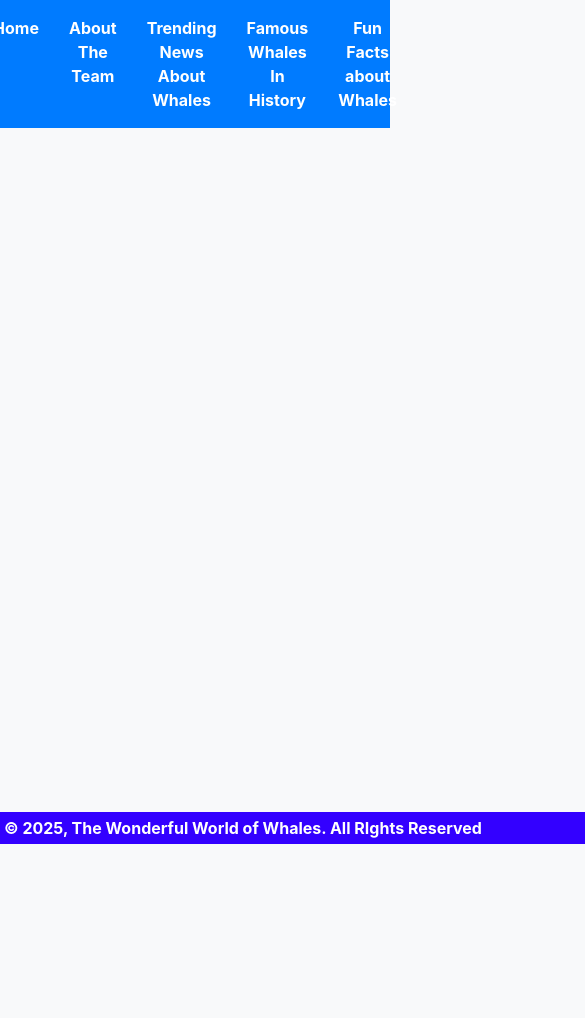
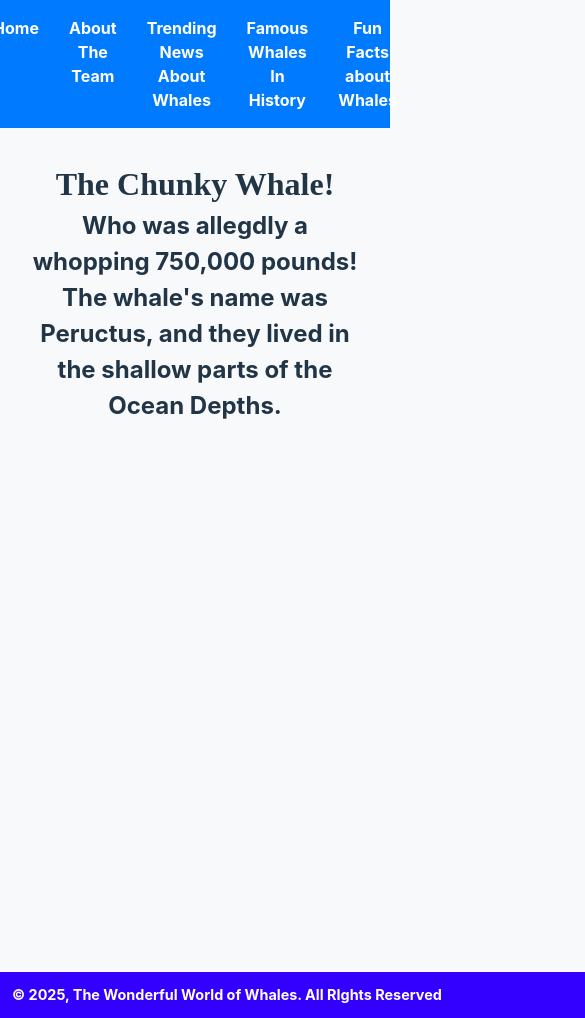
Before and after one commit to liamcmtreacy/WebUI_LiamMikeyJess_groupProject, a SvelteKit app in the folder svelte-app/: page /340_Ton_Whale in a window 390 px wide. Shown: the top 1018 px of the page, 585 px wide, since content can reach past the window. Before the commit the page ends 844 px from the top, so only its background shows below. Built offline with nearby package versions, Linux system fonts and the light colour scheme.

Commit message:
Fixed Footer problems, now properly working, plus fixed some small spelling errors on pages, started work on another article

```diff
--- /dev/null
+++ b/svelte-app/src/lib/components/Footer.svelte
@@ -0,0 +1,26 @@
+
+<footer>
+    <h4>&copy; 2025, The Wonderful World of Whales. All RIghts Reserved</h4>
+</footer>
+
+<style>
+
+footer {
+    background-color: rgb(51, 0, 255);
+    color: white;
+    text-align: left;
+    padding: 0.25rem;
+    position: relative;
+    bottom: 0;
+    width: 2500px;
+}
+
+@media (max-width: 768px) {
+
+    footer {
+        padding: 0.75rem;
+        position: relative;
+        font-size: 0.9rem;
+    }
+}
+</style>
--- a/svelte-app/src/routes/+layout.svelte
+++ b/svelte-app/src/routes/+layout.svelte
@@ -1,3 +1,9 @@
+<script>
+import Footer from '$lib/components/Footer.svelte';
+
+</script>
+
+
 <header>
     <nav>
 <ul>
@@ -10,14 +16,11 @@
     </nav>
 </header>
 
-
-<footer>
-    <h4>&copy; 2025, The Wonderful World of Whales. All RIghts Reserved</h4>
-</footer>
-
 <main>
     <slot />
 </main>
+
+<Footer />
 <style>
     header {
         background-color: #007bff;
@@ -46,15 +49,6 @@
     main {
         padding: 2rem;
         text-align: center;
+        min-height: 100vh;
     }
-
-footer {
-    background-color: rgb(51, 0, 255);
-    color: white;
-    text-align: left;
-    padding: 0.25rem;
-    position: fixed;
-    bottom: 0;
-    width: 2500px;
-}
 </style>
--- a/svelte-app/src/routes/340_Ton_Whale/+page.svelte
+++ b/svelte-app/src/routes/340_Ton_Whale/+page.svelte
@@ -0,0 +1,15 @@
+<h1>The Chunky Whale!</h1>
+<h2> Who was allegdly a whopping 750,000 pounds!</h2>
+
+<h2>The whale's name was Peructus, and they lived in the shallow parts of the Ocean Depths. <br>
+
+</h2>
+
+
+<style>
+    h1 {
+        font-family: cursive;
+        font-weight: bold;
+
+    }
+</style>
--- a/svelte-app/src/routes/MobyDick/+page.svelte
+++ b/svelte-app/src/routes/MobyDick/+page.svelte
@@ -23,7 +23,7 @@
 
 <img src = "/starbucks.png" alt = "Starbucks Logo of a green lady, on a white background">
 
-<h3>The famous coffee chain Starbucks was actually named after a character in Moby Dick, a character in the novel named Starbuckm who
+<h3>The famous coffee chain Starbucks was actually named after a character in Moby Dick, a character in the novel named Starbuck who
     was the first mate of the pequod.
 </h3>
 
```
